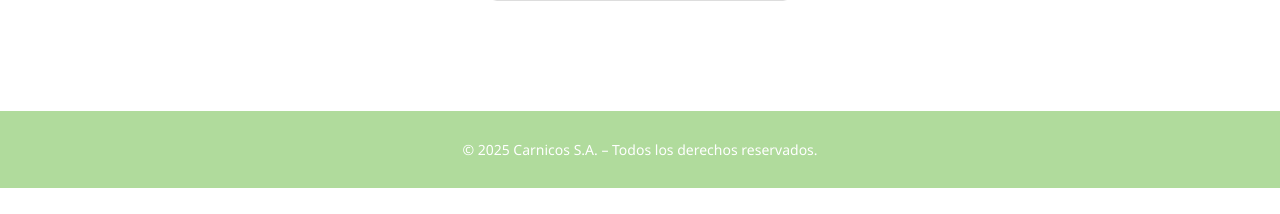
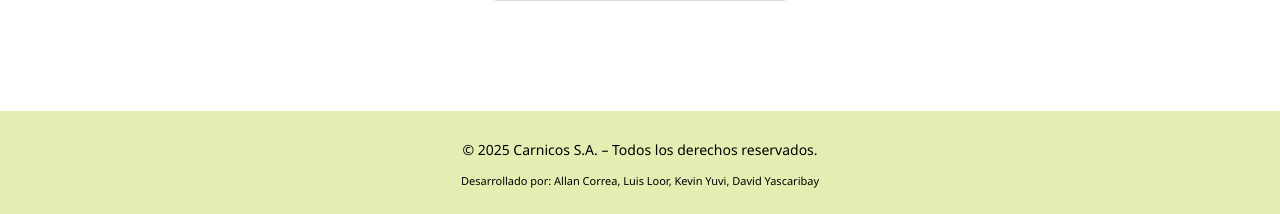
Before and after one commit to DaYascaribay/AWS-Ejercicio2-Main, a Flask app: page / in a window 1280 px wide. Shown: the part 883-1097 px from the top of the page. Before the commit the page ends 1071 px from the top, so only its background shows below. Run offline with Flask 3, Linux system fonts and the light colour scheme.

Commit message:
Se finaliza de forma visual la pagina principal

```diff
--- a/static/CSS/pagina1.css
+++ b/static/CSS/pagina1.css
@@ -12,8 +12,8 @@ html, body {
 
 /* Encabezado */
 .header {
-  background-color: #ECFAE5;
-  color: black;
+  background-color: #332D56;
+  color: white;
   padding: 20px;
   text-align: center;
 }
@@ -71,8 +71,12 @@ html, body {
 .footer {
   text-align: center;
   padding: 15px;
-  background-color: #B0DB9C;
-  color: white;
+  background-color: #E3EEB2;
+  color: black;
   font-size: 14px;
   margin-top: auto; /* Esto empuja el footer al fondo */
 }
+
+.dev{
+  font-size: 11px;
+}
--- a/templates/index.html
+++ b/templates/index.html
@@ -26,7 +26,7 @@
 
         <article class="category-card">
             <a href="/carnes">
-                <img src="{{ url_for('static', filename='images/carnes.png') }}" alt="Carnes" />
+                <img src="{{ url_for('static', filename='images/carne.png') }}" alt="Carnes" />
                 <h2>Carnes</h2>
             </a>
         </article>
@@ -49,6 +49,7 @@
     <!-- Pie de página -->
     <footer class="footer">
         <p>&copy; 2025&nbsp;Carnicos&nbsp;S.A. – Todos los derechos reservados.</p>
+        <p class="dev">Desarrollado por: Allan Correa, Luis Loor, Kevin Yuvi, David Yascaribay</p>
     </footer>
 </body>
 
```
Also changed, not shown: static/images/bebidas.png (added), static/images/carne.png (added), static/images/limpieza.png (added).
